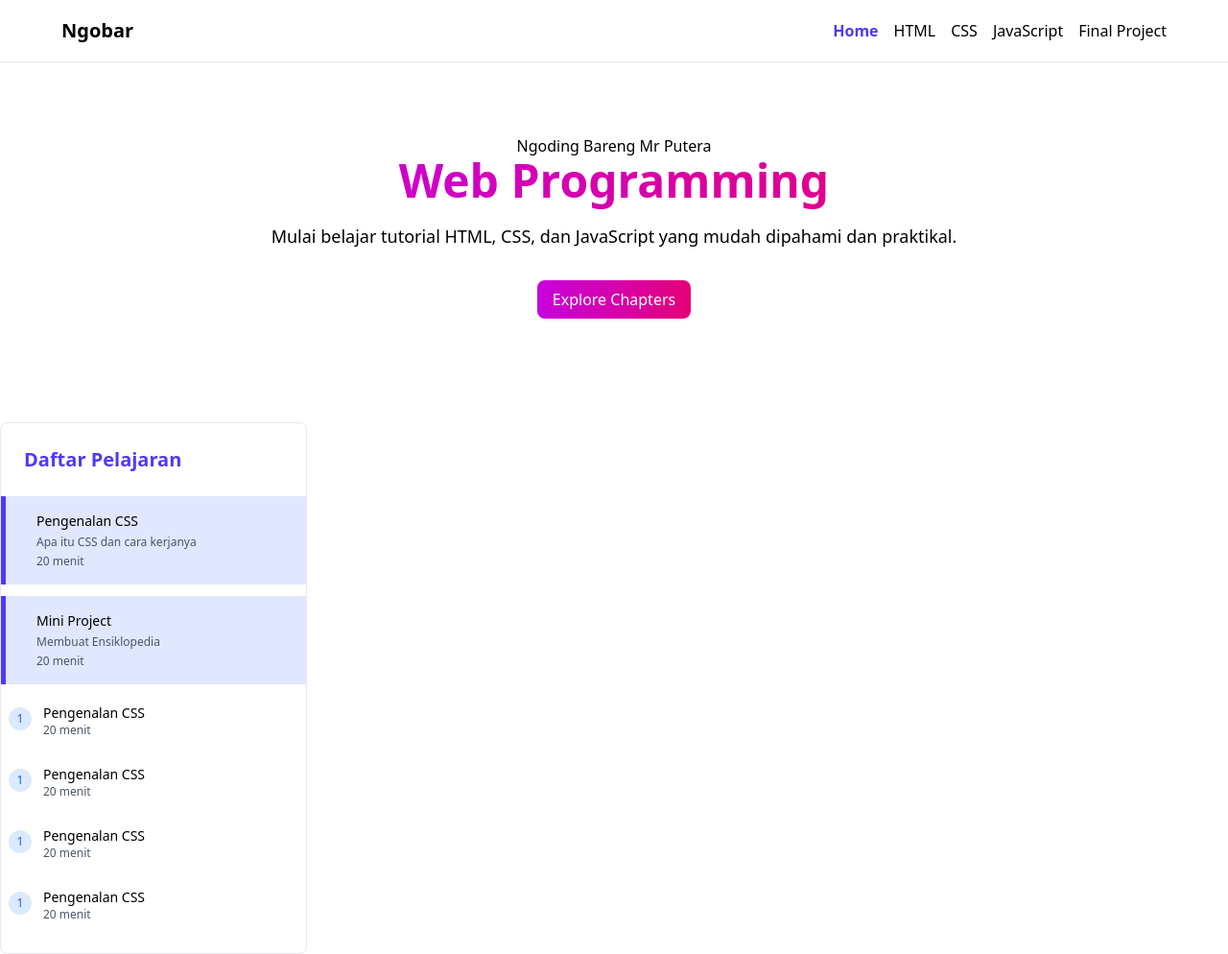
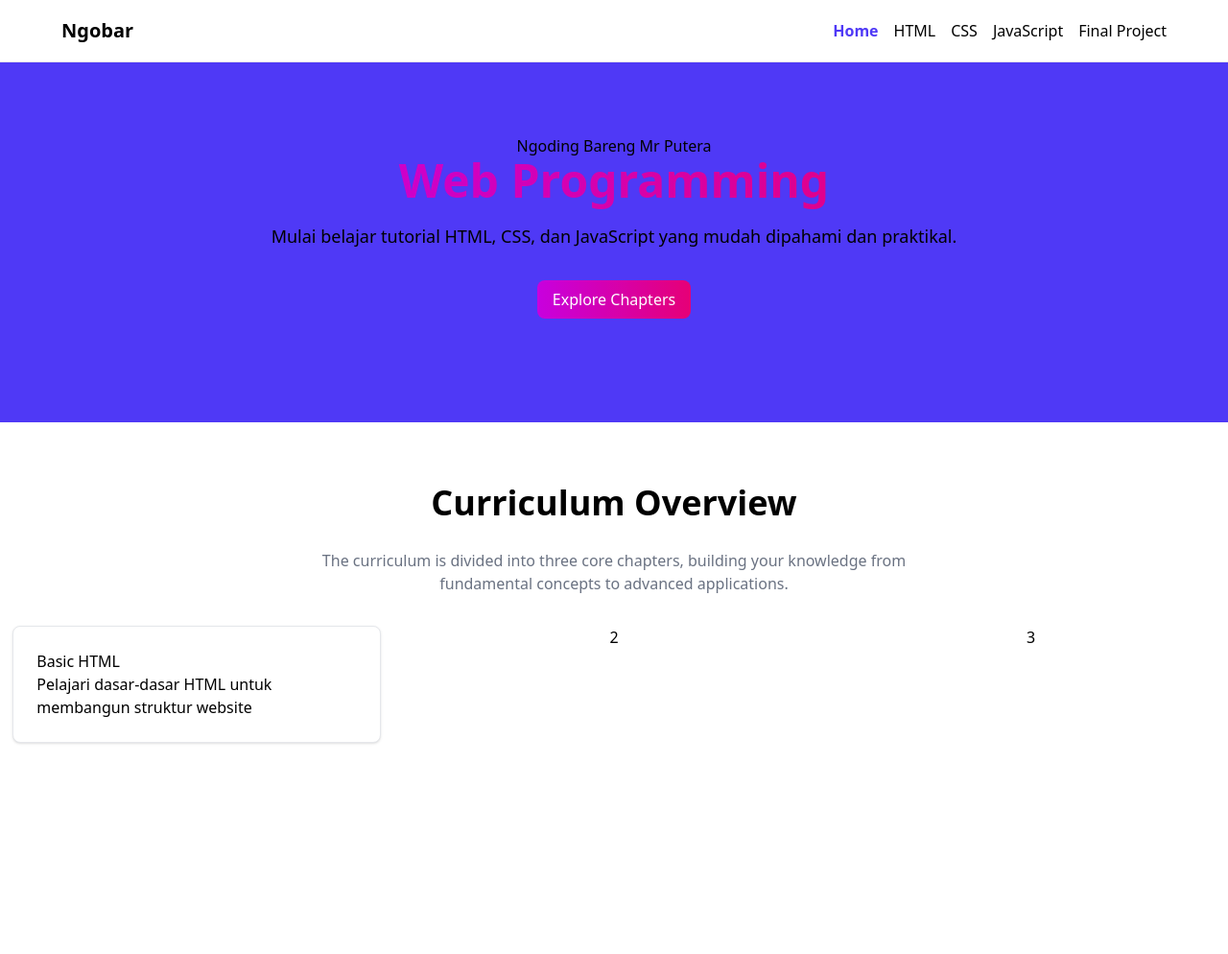
Before and after one commit to puteraaar/ict-10, a plain HTML site: page index.html in a window 1280 px wide. Shown: the whole page at 96% size. After the commit the page ends 878 px from the top, so only its background shows below. Drawn offline with nearby package versions, Linux system fonts and the light colour scheme.

Commit message:
Update lagi

```diff
--- a/index.html
+++ b/index.html
@@ -31,7 +31,8 @@
             </div>
         </nav>
 
-        <section id="hero-section" class="h-110 pt-35">
+        <!-- Hero Section -->
+        <section id="hero-section" class="h-110 pt-35 bg-indigo-600">
             <div class="max-w-3xl text-center mx-auto px-4 md:px-0">
                 <span class="">Ngoding Bareng Mr Putera</span>
                 <h1 class="text-5xl font-bold h-27 md:h-15 mb-2 text-transparent bg-clip-text bg-gradient-to-r from-fuchsia-600 to-pink-600">Web Programming</h1>
@@ -41,78 +42,24 @@
         </section>
     </header>
     <main>
-        <section class="max-w-7xl mx-auto">
-            <div class="flex flex-col md:flex-row gap-8">
-                <!-- Sidebar Daftar Pelajaran -->
-                <div class="md:w-1/3 lg:w-1/4">
-                    <div class="bg-white rounded-lg border border-gray-200 sticky top-8">
-                        <h2 class="text-xl font-semibold mb-4 text-indigo-600 pb-2 p-6">Daftar Pelajaran</h2>
-                        <ul class="space-y-3  pb-6">
-                            <li class="bg-indigo-100 border-l-5 border-indigo-600 px-4 hover:bg-indigo-50">
-                                <a href="" class="flex items-start p-4 rounded ">
-                                    <div>
-                                        <h3 class="font-medium text-sm mb-1">Pengenalan CSS</h3>
-                                        <p class="text-gray-600 text-xs mb-1">Apa itu CSS dan cara kerjanya</p>
-                                        <div class="text-gray-600 text-xs">20 menit</div>
-                                    </div>
-                                </a>
-                            </li>
+        <!-- Curriculum Overview Section -->
+        <section class="maw-w-7xl mx-auto py-16">
+            <!-- Title Section -->
+            <div class="max-w-2xl text-center mx-auto px-4 md:px-0">
+                <h1 class="text-4xl font-bold h-27 md:h-15 mb-2">Curriculum Overview</h1>
+                <p class="mb-8 text-gray-500">The curriculum is divided into three core chapters, building your knowledge from fundamental concepts to advanced applications.</p>
+            </div>
 
-                            <li class="bg-indigo-100 border-l-5 border-indigo-600 px-4 hover:bg-indigo-50">
-                                <a href="" class="flex items-start p-4 rounded ">
-                                    <div>
-                                        <h3 class="font-medium text-sm mb-1">Mini Project</h3>
-                                        <p class="text-gray-600 text-xs mb-1">Membuat Ensiklopedia</p>
-                                        <div class="text-gray-600 text-xs">20 menit</div>
-                                    </div>
-                                </a>
-                            </li>
-
-                            <li>
-                                <a href="" class="flex items-start hover:bg-blue-50 p-2 rounded transition">
-                                    <div class="bg-blue-100 text-blue-600 rounded-full w-6 h-6 flex items-center justify-center mr-3 mt-1 flex-shrink-0 text-xs">1</div>
-                                    <div>
-                                        <h3 class="font-medium text-sm">Pengenalan CSS</h3>
-                                        <div class="text-gray-600 text-xs">20 menit</div>
-                                    </div>
-                                </a>
-                            </li>
-
-                            <li>
-                                <a href="" class="flex items-start hover:bg-blue-50 p-2 rounded transition">
-                                    <div class="bg-blue-100 text-blue-600 rounded-full w-6 h-6 flex items-center justify-center mr-3 mt-1 flex-shrink-0 text-xs">1</div>
-                                    <div>
-                                        <h3 class="font-medium text-sm">Pengenalan CSS</h3>
-                                        <div class="text-gray-600 text-xs">20 menit</div>
-                                    </div>
-                                </a>
-                            </li>
-
-                            <li>
-                                <a href="" class="flex items-start hover:bg-blue-50 p-2 rounded transition">
-                                    <div class="bg-blue-100 text-blue-600 rounded-full w-6 h-6 flex items-center justify-center mr-3 mt-1 flex-shrink-0 text-xs">1</div>
-                                    <div>
-                                        <h3 class="font-medium text-sm">Pengenalan CSS</h3>
-                                        <div class="text-gray-600 text-xs">20 menit</div>
-                                    </div>
-                                </a>
-                            </li>
-
-                            <li>
-                                <a href="" class="flex items-start hover:bg-blue-50 p-2 rounded transition">
-                                    <div class="bg-blue-100 text-blue-600 rounded-full w-6 h-6 flex items-center justify-center mr-3 mt-1 flex-shrink-0 text-xs">1</div>
-                                    <div>
-                                        <h3 class="font-medium text-sm">Pengenalan CSS</h3>
-                                        <div class="text-gray-600 text-xs">20 menit</div>
-                                    </div>
-                                </a>
-                            </li>
-                        </ul>
-                    </div>
+            <!-- Card Section -->
+            <div class="grid grid-cols-1 gap-6 md:grid-cols-2 lg:grid-cols-3 justify-items-center mb-10">
+                <div class="block max-w-sm bg-white border border-gray-200 rounded-lg shadow-sm hover:shadow-lg transition duration-300 p-6">
+                    <h1>Basic HTML</h1>
+                    <p>Pelajari dasar-dasar HTML untuk membangun struktur website</p>
                 </div>
+                <div>2</div>
+                <div>3</div>
             </div>
         </section>
-
     </main>
 </body>
 </html>
```
Also changed, not shown: project.html (+12 -2 lines).
